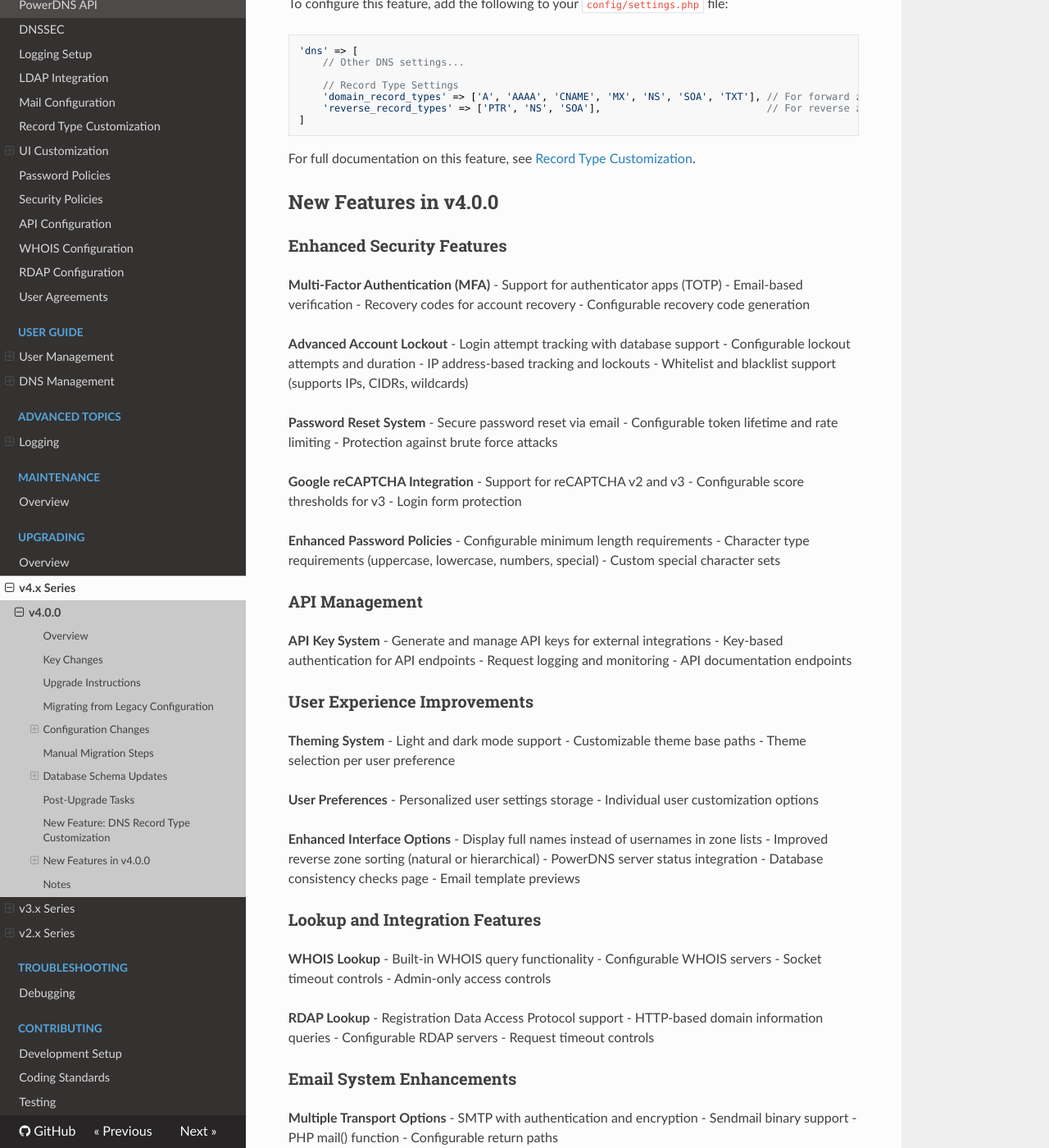
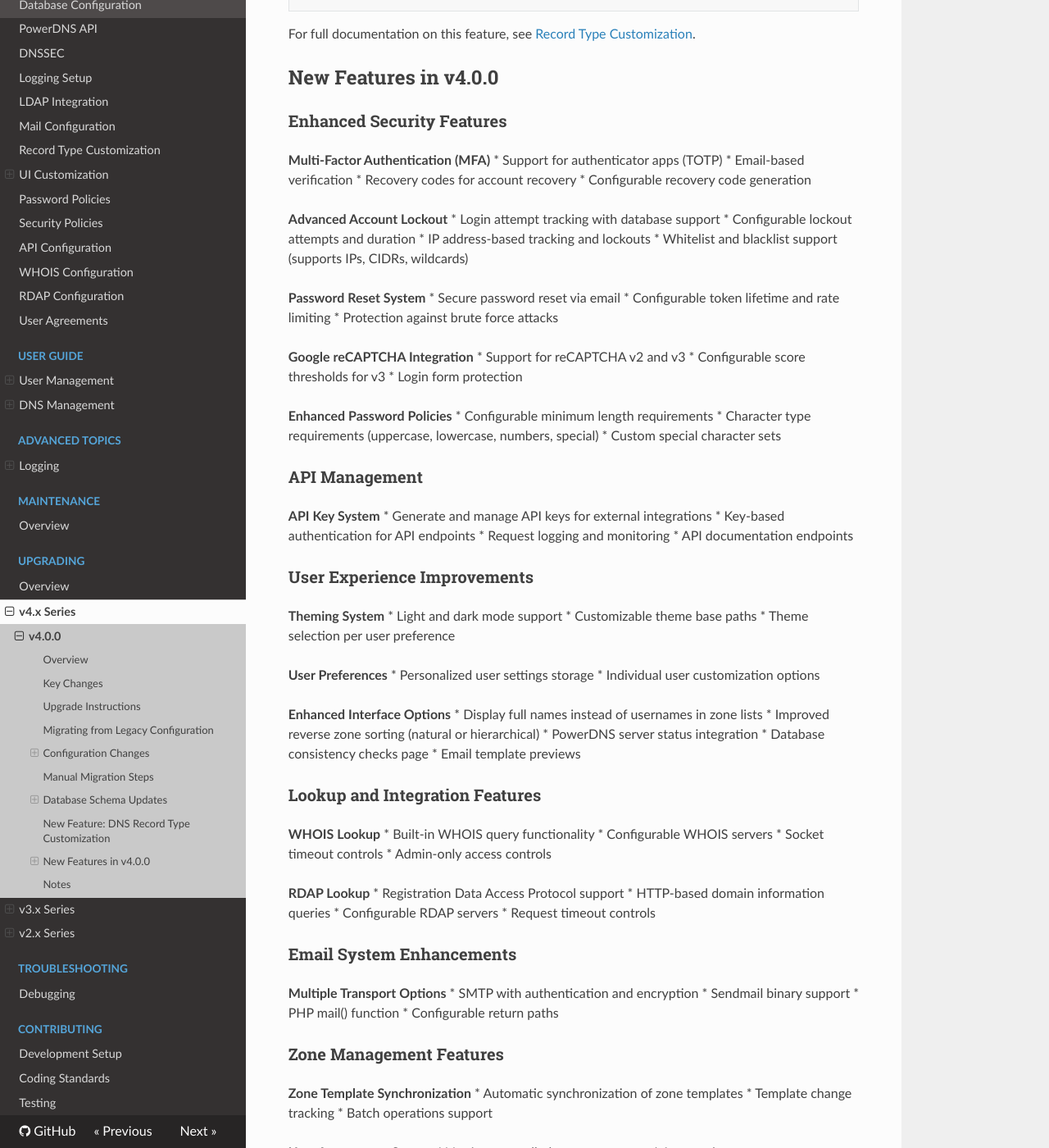
Before and after one commit to poweradmin/poweradmin-docs, an MkDocs documentation site: the page built from docs/upgrading/v4.0.0.md, in a window 1280 px wide and 1400 px high, scrolled down 4366 px. Shown: the whole window at 82% size. Built offline with MkDocs 1.6.1, drawn with Linux system fonts in a browser that asks for light colours; nearby versions of some CDN libraries; some of the changed text lies outside the part shown.

Commit message:
Update lists

````diff
--- a/docs/upgrading/v4.0.0.md
+++ b/docs/upgrading/v4.0.0.md
@@ -6,22 +6,22 @@ Version 4.0.0 represents a major update to Poweradmin with significant architect
 
 ## Key Changes
 
-- Configuration file format and location have changed
-- Database schema updates including 8 new tables for enhanced functionality
-- New theming system with light/dark mode support
-- Enhanced security with multi-factor authentication (MFA)
-- Advanced account lockout and password reset features
-- API key management system
-- User preferences and agreements system
-- Google reCAPTCHA integration
-- WHOIS and RDAP lookup functionality
-- Enhanced email system with multiple transport options
-- Improved object-oriented architecture with proper separation of concerns
+* Configuration file format and location have changed
+* Database schema updates including 8 new tables for enhanced functionality
+* New theming system with light/dark mode support
+* Enhanced security with multi-factor authentication (MFA)
+* Advanced account lockout and password reset features
+* API key management system
+* User preferences and agreements system
+* Google reCAPTCHA integration
+* WHOIS and RDAP lookup functionality
+* Enhanced email system with multiple transport options
+* Improved object-oriented architecture with proper separation of concerns
 
 ## Upgrade Instructions
 
 1. Download latest tarball from [GitHub](https://github.com/poweradmin/poweradmin/releases/tag/v4.0.0)
-2. **Backup your files and database before proceeding** - this is especially important for a major version upgrade
+2. **Backup your files and database before proceeding** * this is especially important for a major version upgrade
 3. Replace all files with content from the downloaded archive
 4. Run the database migration (see Database Schema Updates section below)
 5. Migrate your configuration (see Configuration Changes section below)
@@ -85,14 +85,14 @@ Version 4.0.0 introduces significant database schema changes including multiple
 
 ### New Tables Added in v4.0.0
 
-- `login_attempts` - Login attempt tracking for security
-- `migrations` - Database migration tracking
-- `api_keys` - API access management
-- `user_mfa` - Multi-factor authentication support
-- `user_preferences` - User preferences and settings
-- `zone_template_sync` - Zone template synchronization
-- `password_reset_tokens` - Password reset functionality
-- `user_agreements` - User agreement tracking
+* `login_attempts` * Login attempt tracking for security
+* `migrations` * Database migration tracking
+* `api_keys` * API access management
+* `user_mfa` * Multi-factor authentication support
+* `user_preferences` * User preferences and settings
+* `zone_template_sync` * Zone template synchronization
+* `password_reset_tokens` * Password reset functionality
+* `user_agreements` * User agreement tracking
 
 ### Database Migration Files
 
@@ -125,14 +125,14 @@ Download: [poweradmin-sqlite-update-to-4.0.0.sql](https://github.com/poweradmin/
 After running the migration, verify your database has all required tables for v4.0.0:
 
 **New Tables for v4.0.0:**
-- `login_attempts` - Login tracking for security
-- `migrations` - Database migration tracking
-- `api_keys` - API access management
-- `user_mfa` - Multi-factor authentication support
-- `user_preferences` - User preferences and settings
-- `zone_template_sync` - Zone template synchronization
-- `password_reset_tokens` - Password reset functionality
-- `user_agreements` - User agreement tracking
+* `login_attempts` * Login tracking for security
+* `migrations` * Database migration tracking
+* `api_keys` * API access management
+* `user_mfa` * Multi-factor authentication support
+* `user_preferences` * User preferences and settings
+* `zone_template_sync` * Zone template synchronization
+* `password_reset_tokens` * Password reset functionality
+* `user_agreements` * User agreement tracking
 
 **Verification Query (MySQL):**
 ```sql
@@ -155,12 +155,6 @@ If you're upgrading from a version earlier than v3.9.0, you should upgrade incre
 4. **From v3.9.x**: Follow this guide to upgrade to v4.0.0
 
 This incremental approach ensures all database migrations are applied correctly and configurations are properly migrated.
-
-## Post-Upgrade Tasks
-
-1. Check for any new required settings
-2. Test functionality thoroughly
-3. Update custom scripts that might reference the old configuration format
 
 ## New Feature: DNS Record Type Customization
 
@@ -185,104 +179,104 @@ For full documentation on this feature, see [Record Type Customization](../confi
 ### Enhanced Security Features
 
 **Multi-Factor Authentication (MFA)**
-- Support for authenticator apps (TOTP)
-- Email-based verification
-- Recovery codes for account recovery
-- Configurable recovery code generation
+* Support for authenticator apps (TOTP)
+* Email-based verification
+* Recovery codes for account recovery
+* Configurable recovery code generation
 
 **Advanced Account Lockout**
-- Login attempt tracking with database support
-- Configurable lockout attempts and duration
-- IP address-based tracking and lockouts
-- Whitelist and blacklist support (supports IPs, CIDRs, wildcards)
+* Login attempt tracking with database support
+* Configurable lockout attempts and duration
+* IP address-based tracking and lockouts
+* Whitelist and blacklist support (supports IPs, CIDRs, wildcards)
 
 **Password Reset System**
-- Secure password reset via email
-- Configurable token lifetime and rate limiting
-- Protection against brute force attacks
+* Secure password reset via email
+* Configurable token lifetime and rate limiting
+* Protection against brute force attacks
 
 **Google reCAPTCHA Integration**
-- Support for reCAPTCHA v2 and v3
-- Configurable score thresholds for v3
-- Login form protection
+* Support for reCAPTCHA v2 and v3
+* Configurable score thresholds for v3
+* Login form protection
 
 **Enhanced Password Policies**
-- Configurable minimum length requirements
-- Character type requirements (uppercase, lowercase, numbers, special)
-- Custom special character sets
+* Configurable minimum length requirements
+* Character type requirements (uppercase, lowercase, numbers, special)
+* Custom special character sets
 
 ### API Management
 
 **API Key System**
-- Generate and manage API keys for external integrations
-- Key-based authentication for API endpoints
-- Request logging and monitoring
-- API documentation endpoints
+* Generate and manage API keys for external integrations
+* Key-based authentication for API endpoints
+* Request logging and monitoring
+* API documentation endpoints
 
 ### User Experience Improvements
 
 **Theming System**
-- Light and dark mode support
-- Customizable theme base paths
-- Theme selection per user preference
+* Light and dark mode support
+* Customizable theme base paths
+* Theme selection per user preference
 
 **User Preferences**
-- Personalized user settings storage
-- Individual user customization options
+* Personalized user settings storage
+* Individual user customization options
 
 **Enhanced Interface Options**
-- Display full names instead of usernames in zone lists
-- Improved reverse zone sorting (natural or hierarchical)
-- PowerDNS server status integration
-- Database consistency checks page
-- Email template previews
+* Display full names instead of usernames in zone lists
+* Improved reverse zone sorting (natural or hierarchical)
+* PowerDNS server status integration
+* Database consistency checks page
+* Email template previews
 
 ### Lookup and Integration Features
 
 **WHOIS Lookup**
-- Built-in WHOIS query functionality
-- Configurable WHOIS servers
-- Socket timeout controls
-- Admin-only access controls
+* Built-in WHOIS query functionality
+* Configurable WHOIS servers
+* Socket timeout controls
+* Admin-only access controls
 
 **RDAP Lookup**
-- Registration Data Access Protocol support
-- HTTP-based domain information queries
-- Configurable RDAP servers
-- Request timeout controls
+* Registration Data Access Protocol support
+* HTTP-based domain information queries
+* Configurable RDAP servers
+* Request timeout controls
 
 ### Email System Enhancements
 
 **Multiple Transport Options**
-- SMTP with authentication and encryption
-- Sendmail binary support
-- PHP mail() function
-- Configurable return paths
+* SMTP with authentication and encryption
+* Sendmail binary support
+* PHP mail() function
+* Configurable return paths
 
 ### Zone Management Features
 
 **Zone Template Synchronization**
-- Automatic synchronization of zone templates
-- Template change tracking
-- Batch operations support
+* Automatic synchronization of zone templates
+* Template change tracking
+* Batch operations support
 
 **User Agreements System**
-- Version-controlled user agreements
-- Automatic re-acceptance on version changes
-- Compliance tracking
+* Version-controlled user agreements
+* Automatic re-acceptance on version changes
+* Compliance tracking
 
 ### Administrative Features
 
 **Enhanced Logging**
-- Improved logging levels and types
-- Database activity logging
-- API request logging
-- Syslog integration
+* Improved logging levels and types
+* Database activity logging
+* API request logging
+* Syslog integration
 
 **Improved PowerDNS Integration**
-- Enhanced API connectivity
-- Server status monitoring
-- Better error handling
+* Enhanced API connectivity
+* Server status monitoring
+* Better error handling
 
 ### Configuration Examples
 
@@ -328,11 +322,11 @@ For full documentation on this feature, see [Record Type Customization](../confi
 
 ## Notes
 
-- Legacy configuration format (`inc/config.inc.php`) is still supported but will be removed in a future version
-- You can have both configuration files during the transition period
-- The new configuration system offers more flexibility and better organization
-- Review security settings after upgrade to take advantage of new account lockout features
-- This is a significant update that lays groundwork for future improvements
-- Consider testing in a staging environment before applying to production
+* Legacy configuration format (`inc/config.inc.php`) is still supported but will be removed in a future version
+* You can have both configuration files during the transition period
+* The new configuration system offers more flexibility and better organization
+* Review security settings after upgrade to take advantage of new account lockout features
+* This is a significant update that lays groundwork for future improvements
+* Consider testing in a staging environment before applying to production
 
 For detailed information about all new settings and options, refer to `config/settings.defaults.php` which contains comprehensive documentation in comments.
````
